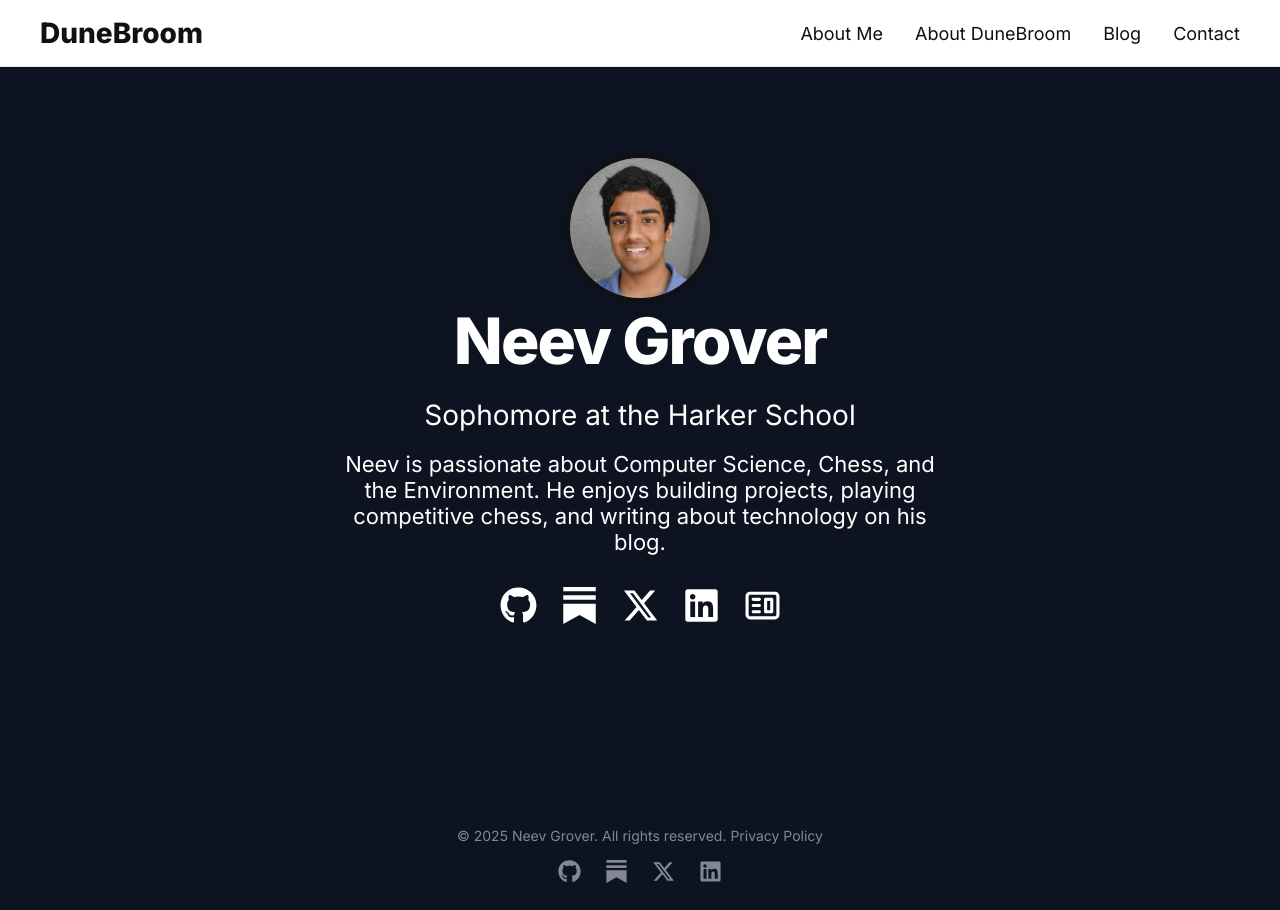
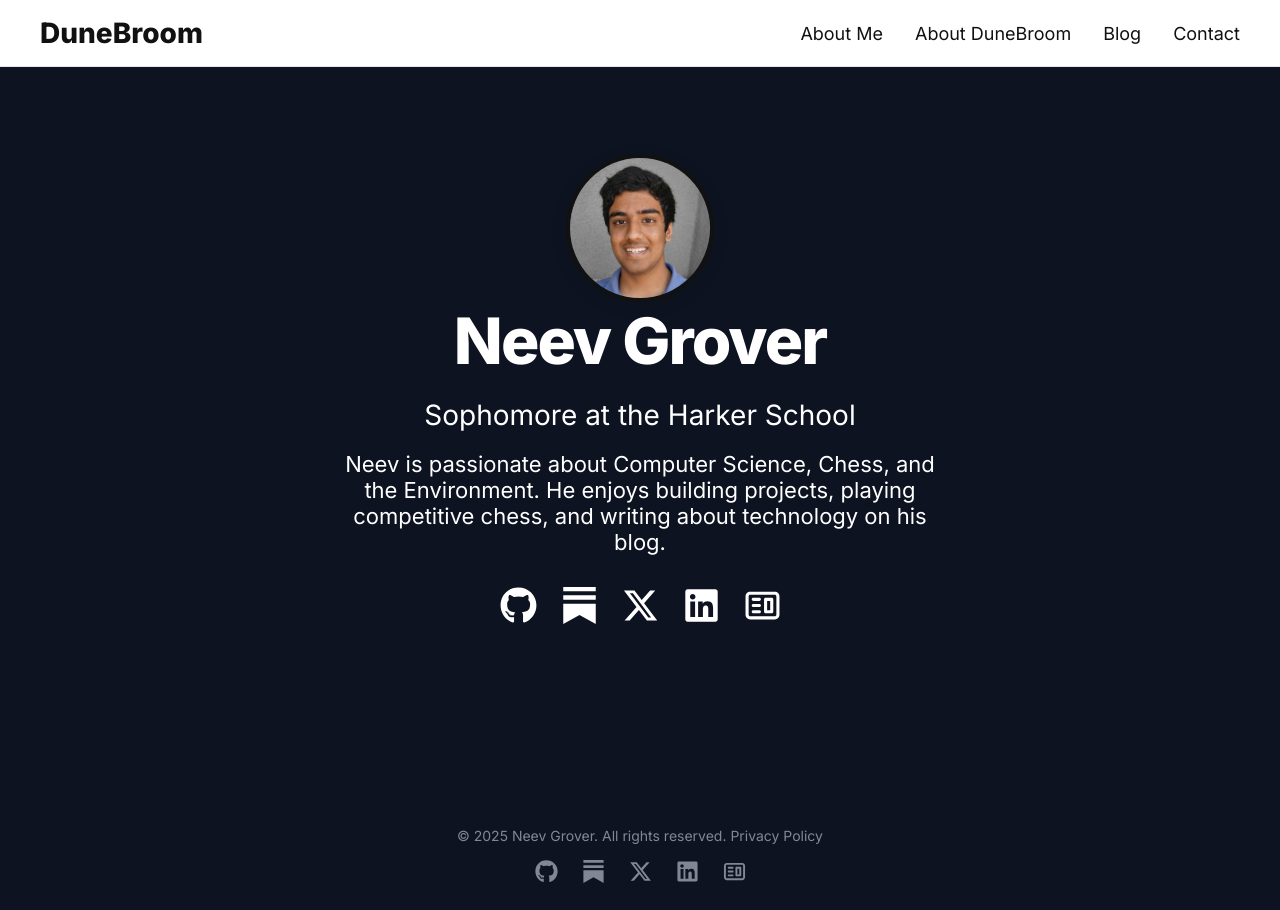
Before and after one commit to groverneev/DuneBroom_Website, a Next.js app: page /about_me in a window 1280 px wide. Built offline with nearby package versions, Linux system fonts and the light colour scheme.

Commit message:
fixed buttons and links

```diff
--- a/app/about_me/page.tsx
+++ b/app/about_me/page.tsx
@@ -100,7 +100,7 @@ export default function AboutPage() {
 
           {/* LinkedIn */}
           <a
-            href="https://www.linkedin.com/in/neev-grover/"
+            href="https://www.linkedin.com/in/neevgrover/"
             target="_blank"
             rel="noopener noreferrer"
             style={{ color: "#fff" }}
--- a/components/Footer.tsx
+++ b/components/Footer.tsx
@@ -2,6 +2,7 @@ import { FaGithub } from "react-icons/fa";
 import { SiSubstack } from "react-icons/si";
 import { FaLinkedin } from "react-icons/fa";
 import { FaXTwitter } from "react-icons/fa6";
+import { CgWebsite } from "react-icons/cg";
 
 export default function Footer() {
   return (
@@ -62,13 +63,23 @@ export default function Footer() {
 
         {/* LinkedIn */}
         <a
-          href="https://www.linkedin.com/in/neev-grover/"
+          href="https://www.linkedin.com/in/neevgrover/"
           target="_blank"
           rel="noopener noreferrer"
           style={{ color: "#828893", margin: "0 12px" }}
         >
           <FaLinkedin size={23} />
         </a>
+
+        <a
+          href="https://www.neevgrover.com/"
+          target="_blank"
+          rel="noopener noreferrer"
+          style={{ color: "#828893", margin: "0 12px" }}
+        >
+          <CgWebsite size={23} />
+        </a>
+
       </div>
     </footer>
   );
```
